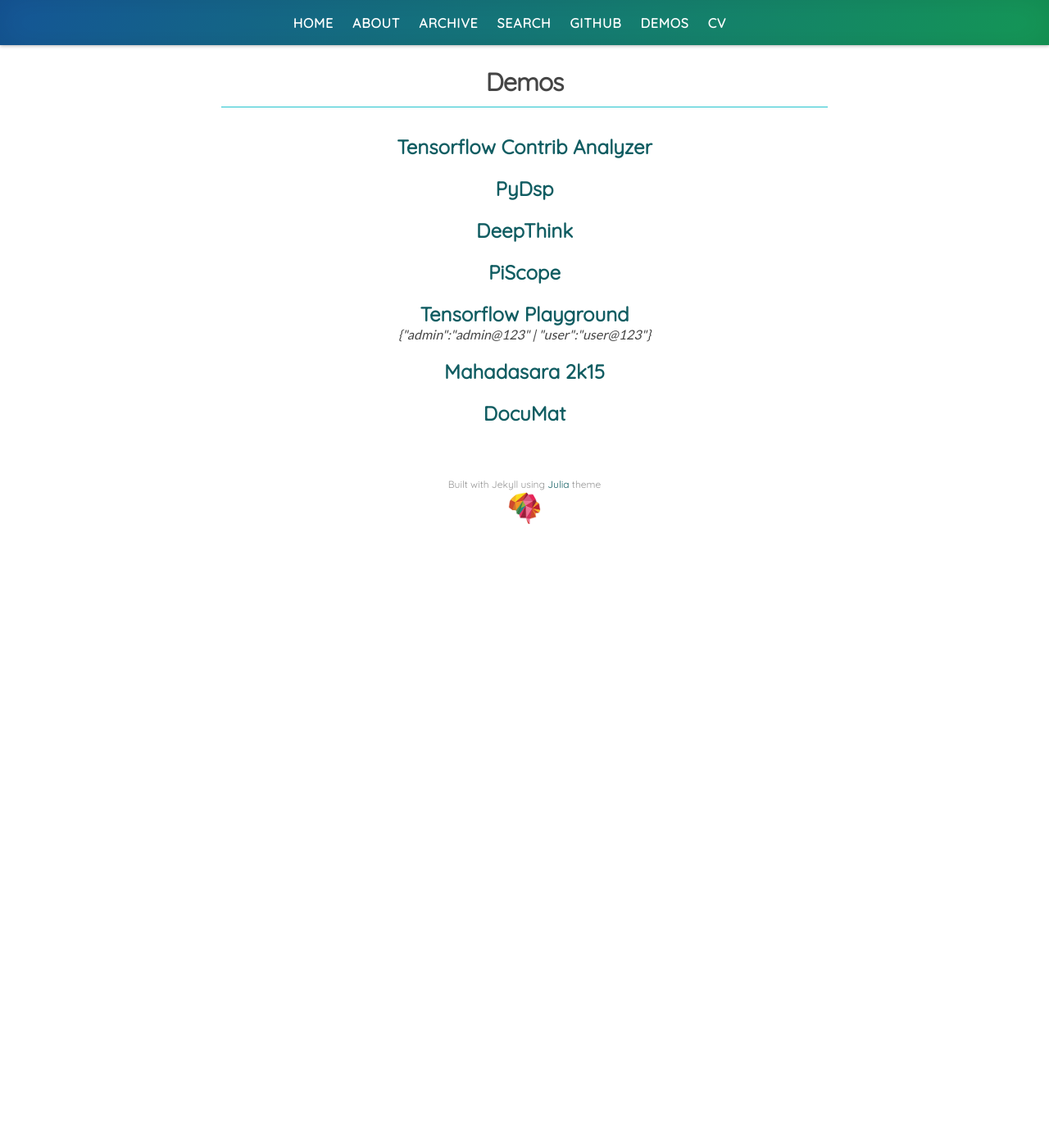
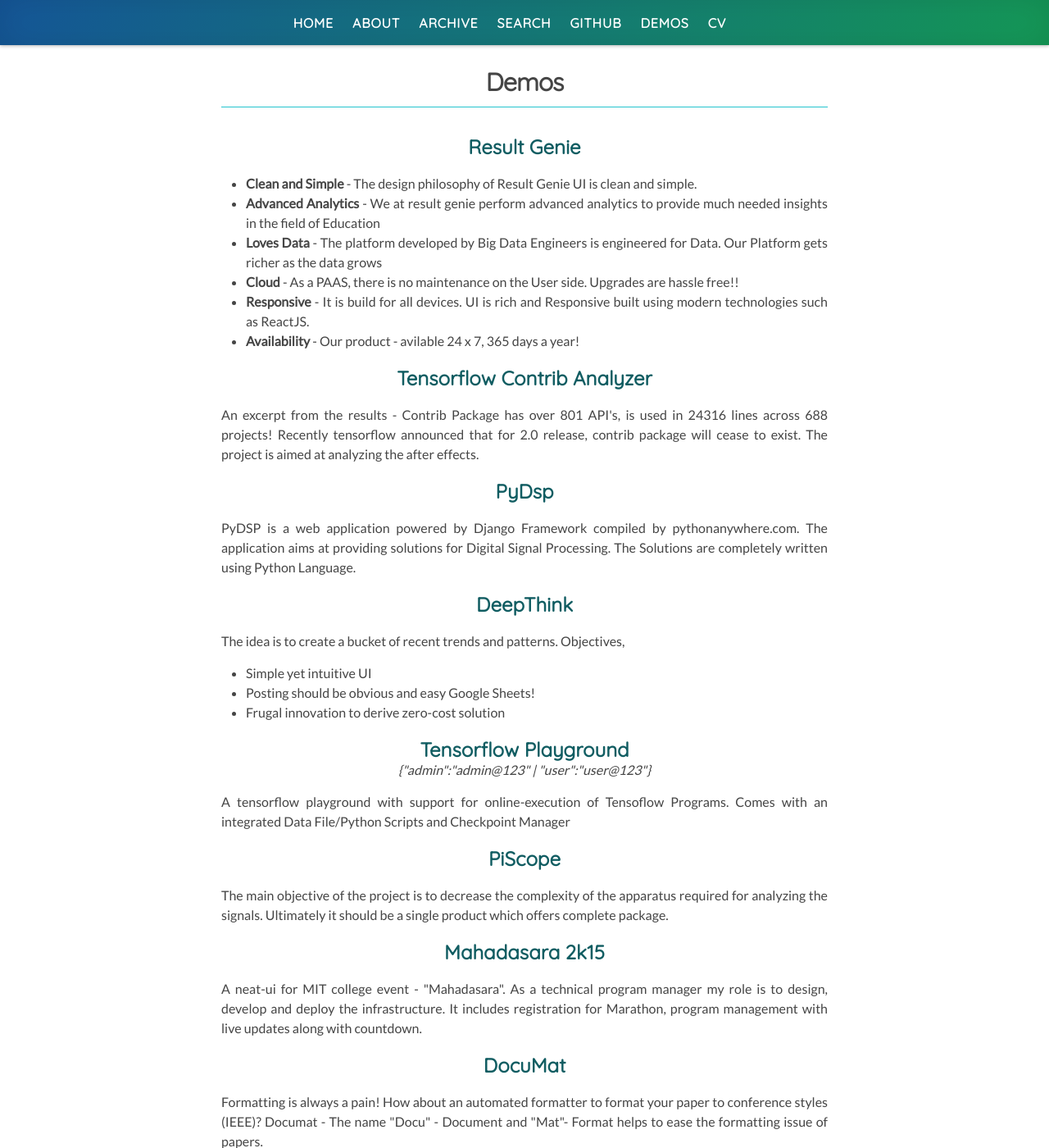
Before and after one commit to kingspp/kingspp.github.io, a Jekyll site: the page built from demos.html, in a window 1280 px wide and 1400 px high. Shown: the whole window at 82% size. Built offline with Jekyll 4.4.1, drawn with Linux system fonts in a browser that asks for light colours; nearby versions of some CDN libraries.

Commit message:
Updated demos

```diff
--- a/demos.html
+++ b/demos.html
@@ -7,13 +7,53 @@
 
 <div class="home">
     <div>
+		<h2><a href="http://104.251.210.60:3000/?demo">Result Genie</a></h2>
+        <div>
+			<ul>
+				<li><b>Clean and Simple</b> - The design philosophy of Result Genie UI is clean and simple.</li>
+				<li><b>Advanced Analytics</b> - We at result genie perform advanced analytics to provide much needed insights in the field of Education</li>
+				<li><b>Loves Data</b> - The platform developed by Big Data Engineers is engineered for Data. Our Platform gets richer as the data grows</li>
+				<li><b>Cloud </b> - As a PAAS, there is no maintenance on the User side. Upgrades are hassle free!!</li>
+				<li><b>Responsive </b> - It is build for all devices. UI is rich and Responsive built using modern technologies such as ReactJS.</li>
+				<li><b>Availability </b> - Our product - avilable 24 x 7, 365 days a year!</li>
+			</ul>
+
+        </div>
         <h2><a href="https://tf-contrib-analyzer.herokuapp.com">Tensorflow Contrib Analyzer</a></h2>
+        <div>
+            <p>An excerpt from the results - Contrib Package has over 801 API's, is used in 24316 lines across 688
+                projects! Recently tensorflow announced that for 2.0 release, contrib package will cease to exist. The
+                project is aimed at analyzing the after effects.</p>
+        </div>
         <h2><a href="https://pydsp.herokuapp.com">PyDsp</a></h2>
+        <div><p>PyDSP is a web application powered by Django Framework compiled by pythonanywhere.com. The application
+            aims at providing solutions for Digital Signal Processing. The Solutions are completely written using Python
+            Language.</p></div>
+
         <h2><a href="https://kingspp.github.io/deepthink/">DeepThink</a></h2>
-		<h2><a href="https://piscope.herokuapp.com/">PiScope</a></h2>
+        <div>
+            <p>The idea is to create a bucket of recent trends and patterns. Objectives,</p>
+            <ul>
+                <li>Simple yet intuitive UI</li>
+                <li>Posting should be obvious and easy Google Sheets!</li>
+                <li>Frugal innovation to derive zero-cost solution</li>
+            </ul>
+        </div>
         <h2><a href="http://tfplay.herokuapp.com/">Tensorflow Playground</a></h2>
         <div style="text-align:center; margin-top:-20px"><p><i>{"admin":"admin@123" | "user":"user@123"}</i></p></div>
+		<div><p>A tensorflow playground with support for online-execution of Tensoflow Programs. Comes with an
+            integrated Data File/Python Scripts and Checkpoint Manager</p></div>
+         <h2><a href="https://piscope.herokuapp.com/">PiScope</a></h2>
+        <div><p>The main objective of the project is to decrease the complexity of the apparatus required for analyzing
+            the signals. Ultimately it should be a single product which offers complete package.</p></div>
         <h2><a href="https://mahadasara.herokuapp.com/">Mahadasara 2k15</a></h2>
+		<div><p>
+			A neat-ui for MIT college event - "Mahadasara". As a technical program manager my role is to design, develop and deploy the infrastructure.
+			It includes registration for Marathon, program management with live updates along with countdown.
+		</p></div>
         <h2><a href="https://documat.herokuapp.com/">DocuMat</a></h2>
+		<div><p>
+			Formatting is always a pain! How about an automated formatter to format your paper to conference styles (IEEE)? Documat - The name "Docu" - Document and "Mat"- Format helps to ease the formatting issue of papers.
+		</p></div>
     </div>
 </div>
```
Lines whose indentation alone changed are shown as unchanged.
